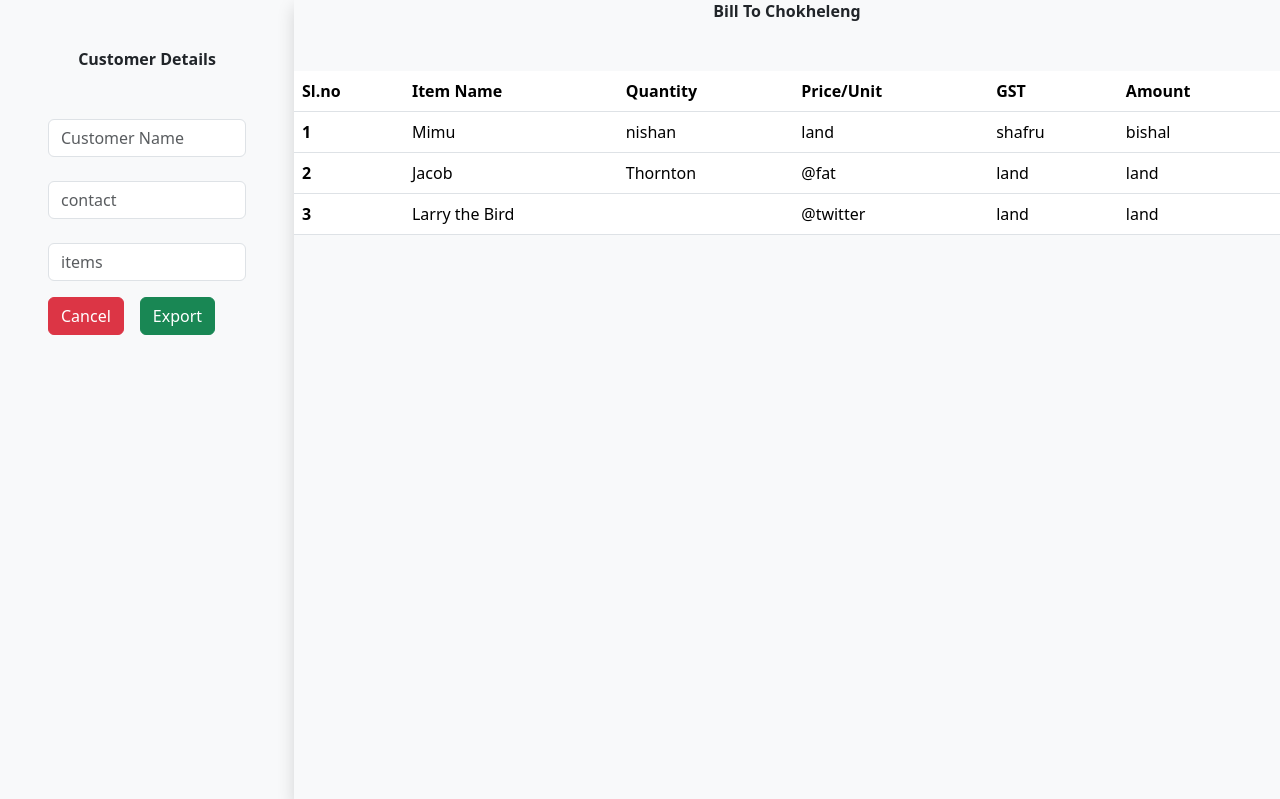
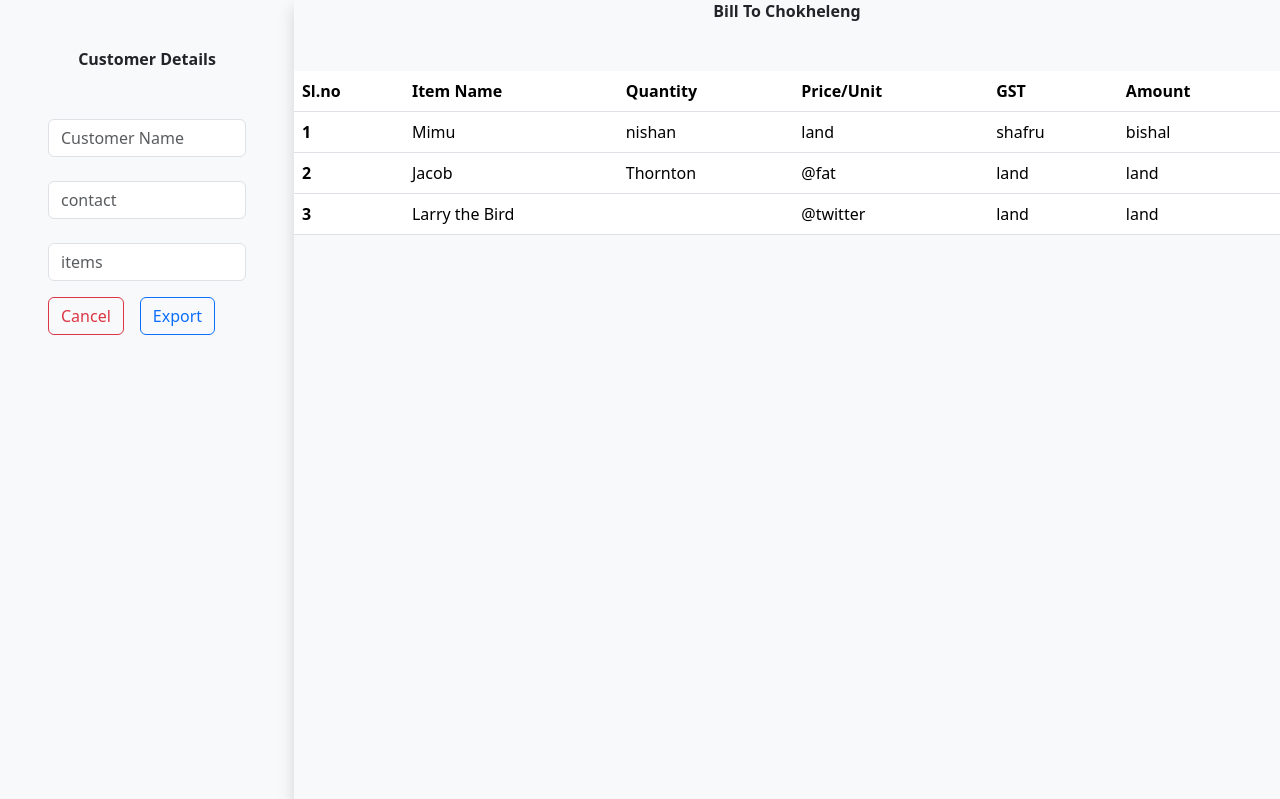
Before and after one commit to Alam-Monir/IdandBilling, a PHP site: page /Billing/ in a window 1280 px wide. Shown: the part 238-1037 px from the top of the page. Run offline with PHP 8.4, Linux system fonts and the light colour scheme.

Commit message:
minor fix

```diff
--- a/Billing/index.php
+++ b/Billing/index.php
@@ -12,8 +12,8 @@
         <input type="text" id="sellerName" class="form-control mt-4" placeholder="items">
 
         <div class="d-flex mt-3 grid gap-0 column-gap-3">
-            <button type="button" class="btn btn-danger ">Cancel</button>
-            <button type="button" class="btn btn-success">Export</button>
+        <button type="button" class="btn btn-outline-danger">Cancel</button>
+        <button type="button" class="btn btn-outline-primary">Export</button>
         </div>
     </div>
 
```
